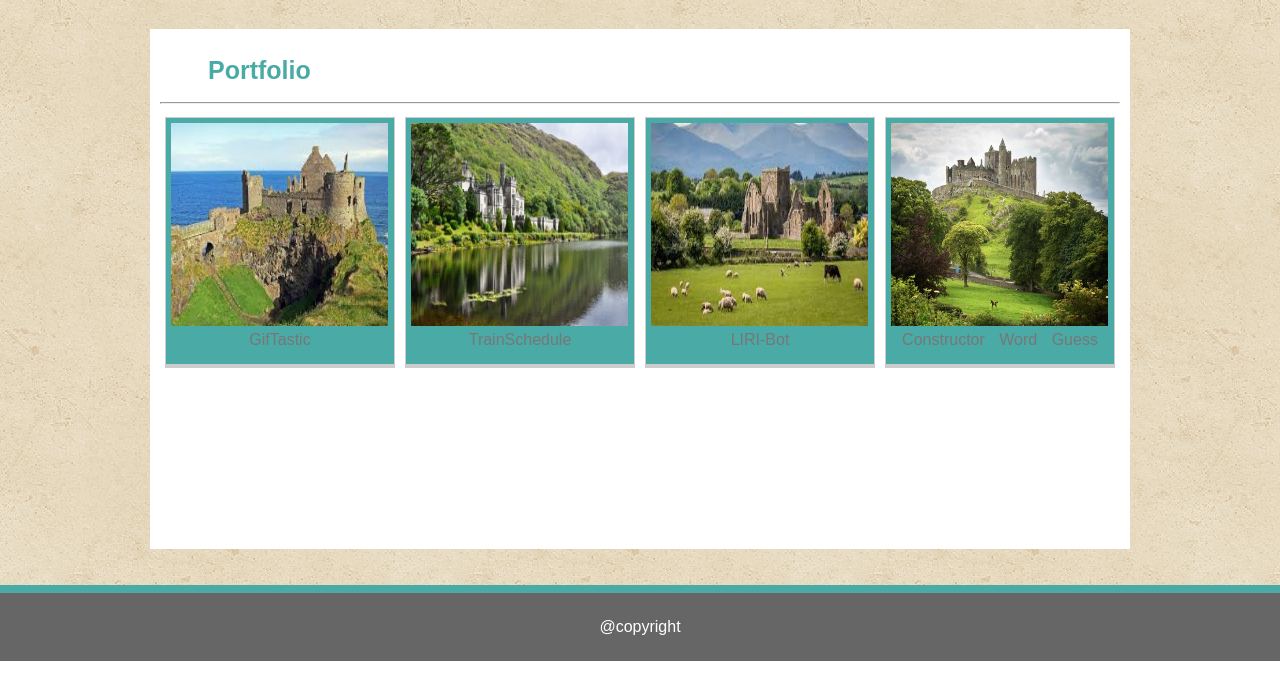
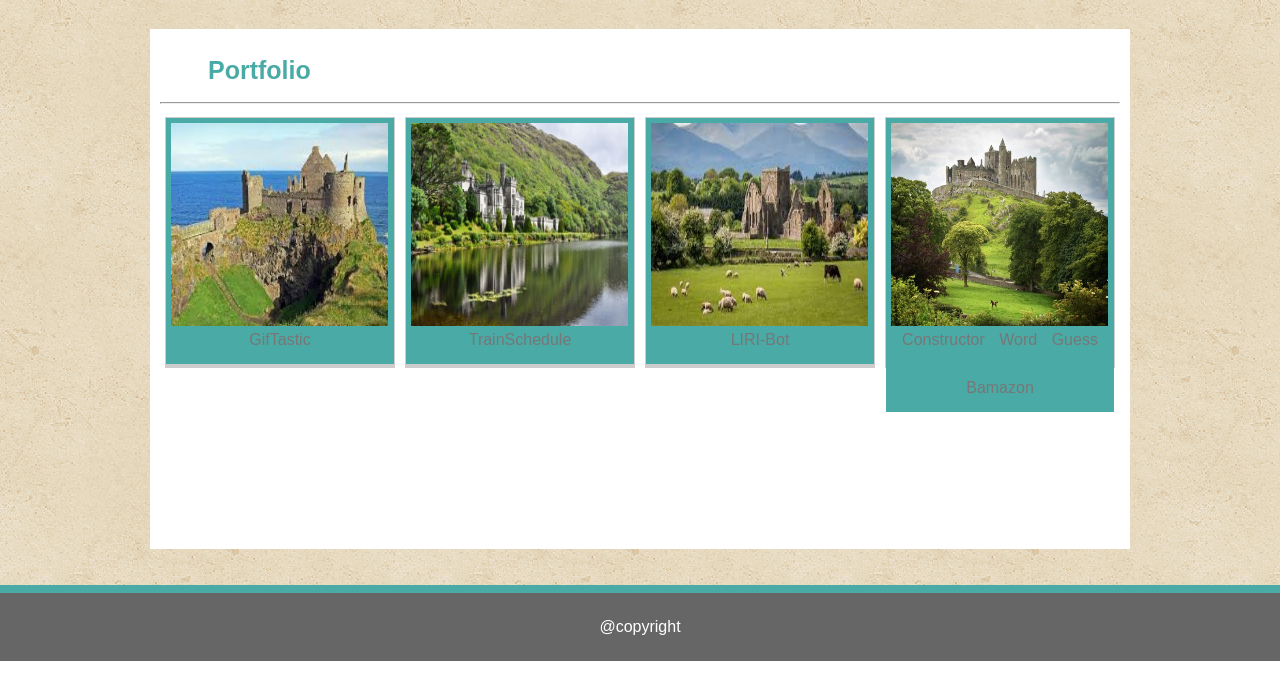
Before and after one commit to Missi3223/Responsive-Portfolio, a plain HTML site: page portfolio.html in a window 1280 px wide. Shown: the part 109-800 px from the top of the page. Drawn offline with Linux system fonts and the light colour scheme.

Commit message:
Update portfolio.html

```diff
--- a/portfolio.html
+++ b/portfolio.html
@@ -47,7 +47,8 @@
                     <a target="_blank" href="assets/images/Rock-Of-Cashel-GettyImages-165559826.png">
                         <img src="assets/images/Rock-Of-Cashel-GettyImages-165559826.png" alt="Castle" width="600" height="400">
                     </a>
-                    <div class="desc"><a href = "https://github.com/Missi3223/Constructor-Word-Guess.git">Constructor Word Guess</div>
+                  <div class="desc"><a href = "https://github.com/Missi3223/Constructor-Word-Guess.git">Constructor Word Guess</div>
+                      <div class="desc"><a href = "https://github.com/Missi3223/Bamazon.git">Bamazon</div>
                 </div>
             </div>
                 <br><br>
```
